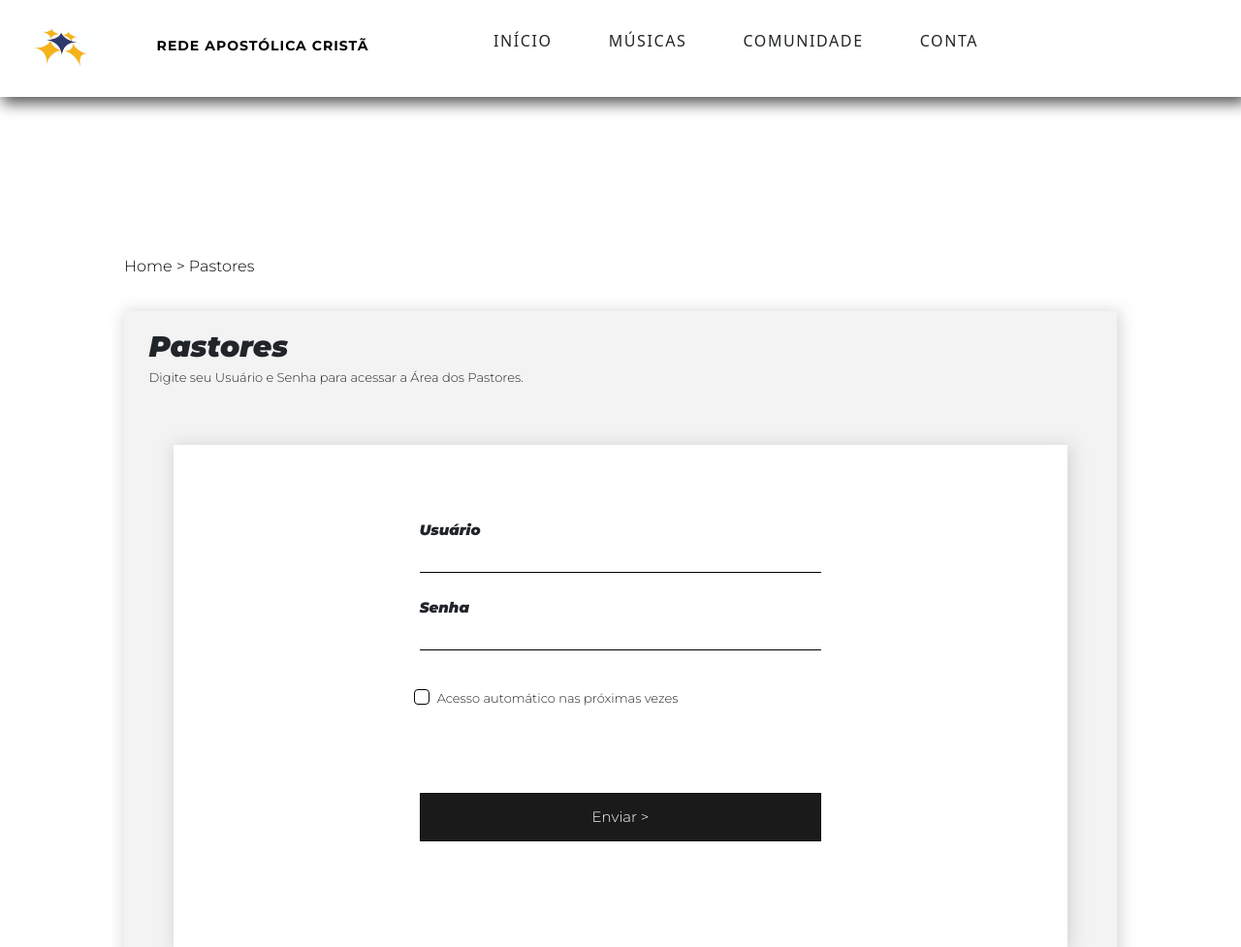
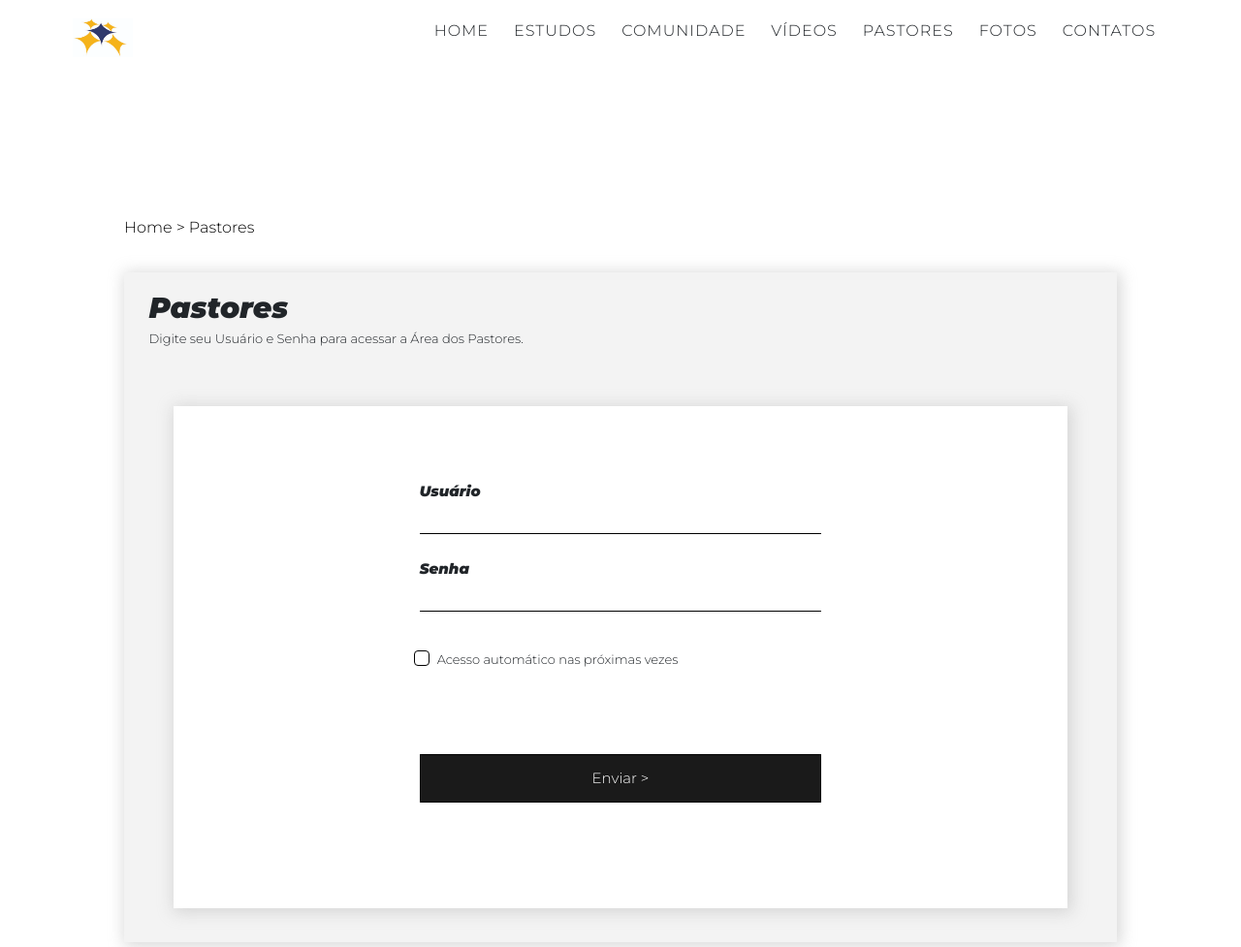
Before and after one commit to matheusfelipeflores/RedeApostolica, a plain HTML site: page pastores.html in a window 1280 px wide. Shown: the top 977 px of the page at 97% size. Drawn offline with nearby package versions, Linux system fonts and the light colour scheme.

Commit message:
Rede Apostólica Cristã

```diff
--- a/css/responsive.css
+++ b/css/responsive.css
@@ -17,7 +17,7 @@
     }
 }
 
-@media (max-width: 768px) {
+@media (max-width: 920px) {
     nav {
       display: none;
     }
--- a/css/style.css
+++ b/css/style.css
@@ -17,90 +17,11 @@ body::-webkit-scrollbar-thumb {
   background-color: #000;
   border-radius: 1px;
 }
-header {
-  width: 100%;
-  height: 100px;
-  margin: 0;
-  padding: 0;
-}
-
-.bg-light {
-  width: 100%;
-  height: 100px;
-  background-color: #FFF !important;
-  position: fixed;
-  z-index: 9999999999;
-  box-shadow: 4px 4px 15px 2px rgba(0, 0, 0, 0.7);
-  margin: 0;
-  padding: 0;
-}
-
-.navbar-light .navbar-nav .nav-link {
-  color: #000;
-  font-family: 'Montserrat', sans-serif;
-  font-weight: 300;
-  text-transform: uppercase;
-  font-size: 12px;
-}
-
-
-.nav-link:hover {
-  background-color: rgb(26, 26, 26);
-  color: #FFF !important;
-  transition: 1s;
-}
-
-.redimension-nav-brand {
-  width: 10%!important;
-  height: 100%!important;
-}
-
-.navbar-brand-a {
-  width: 50%;
-  height: 100%;
-  position: relative;
-  top: 25%;
-}
-
-.logoname {
-  width: 25%;
-  height: 100%;
-}
-
-.redimension-logoname {
-  width: 100%;
-  font-family: 'Montserrat', sans-serif;
-  text-transform: uppercase;
-  font-size: 14px;
-  font-weight: 700;
-  text-decoration: none;
-  letter-spacing: 1px;
-  color: #000;
-  position: relative;
-  top: 25%;
-}
-
-.navbar-collapse {
-  margin-left: 10%;
-}
-
-.section-video-banner {
-  width: 100%;
-  height: 100vh;
-}
-
-.first-video-banner {
-  width: 100%;
-  height: 100%;
-}
-
-.section-logo-banner {
-  width: 100%;
-  height: 100vh;
-}
 
 header {
   background-color: var(--a);
+  width: 100%;
+  height: 60px;
 }
 
 .menu-section {
@@ -108,46 +29,61 @@ header {
 }
 
 header .container {
+  width: 100%;
+  height: 80px;
   display: flex;
   align-items: center;
   justify-content: space-between;
-  width: 100%;
-  background-color: var(--a);
+  background-color: #FFF;
   margin: auto;
   box-shadow: 0px 0px 20px 0px var(--colorSw);
+  position: fixed;
 }
 
+.logomenu {
+  width: 60px;
+  height: 60px;
+  margin-left: 5%;
+}
+
+.logocirculo {
+  width: 100%;
+  height: 50%;
+  position: relative;
+  top: 15%;
+}
 header nav ul {
   display: flex;
-  width: 65%;
+  height: 100%;
+
 }
 
-header li {
+.nav-item {
   list-style: none;
-  padding: 1rem;
+  margin: 1px solid black;
 }
 
-header  a {
+header a {
+  position: relative;
+  font-family: 'Montserrat', sans-serif;
   text-decoration: none;
-  color: var(--bg);
+  color: #000;
+  font-size: 5px;
+  transition: all 250ms linear 0s;
+  letter-spacing: 1px;
+  position: relative;
   text-transform: uppercase;
-  font-size: 1.4rem;
-  padding: 2.1rem;
-  transition: all 250ms linear 0s;
-  margin-right: 5%;
-  letter-spacing: 0.1em;
-  font-size: 14px;
-  font-weight: 400;
-  line-height: 45px;
-  max-width: 160px;
-  position: relative;
-  text-decoration: none;
-  text-transform: uppercase;
+  padding: 10px 10px;
 }
 
 header a:hover {
   text-decoration: none;
+  background-color: black;
+  color: white;
 }
+
+
+
 /* ============ BANNER PRINCIPAL ============ */
 
 .main-principal {
--- a/pastores.html
+++ b/pastores.html
@@ -26,31 +26,46 @@
 
 <body>
     <header>
-        <nav class="navbar navbar-expand-lg navbar-light bg-light">
-
-            <div class="redimension-nav-brand">
-
-                <a class="navbar-brand-a" href="#">
-                    <img src="images/logo1.jpg" width="62" height="40" alt="">
-                </a>
-
+        <div class="container">
+          <div class="logomenu">
+            <div class="logocirculo">
+              <img src="images/logo1.jpg" width="62" height="40">
             </div>
-            <div class="logoname">
-                <a class="redimension-logoname">Rede Apostólica Cristã</a>
+          </div>
+          <div class="menu-section">
+            <div class="menu-toggle">
+              <div class="one"></div>
+              <div class="two"></div>
+              <div class="three"></div>
             </div>
-            <ul class="nav-links">
-                <li><a href="#" class=" btn effect01">Início</a></li>
-                <li><a href="#" class=" btn effect01">Músicas</a></li>
-                <li><a href="#" class=" btn effect01">Comunidade</a></li>
-                <li><a href="#" class=" btn effect01">Conta</a></li>
-                <!--<li class='nav-item active checkboxinput'>
-                          <input id="switch" type="checkbox" name="theme">
-                          <label for="switch">Toggle</label>
-                  </li>-->
-            </ul>
-        </nav>
-        </nav>
-    </header>
+            <nav>
+              <ul class="nav-links">
+                <li class="nav-item">
+                  <a href="#" class=" btn effect01">Home</a>
+                </li>
+                <li class="nav-item">
+                  <a href="#" class=" btn effect01">Estudos</a>
+                </li>
+                <li class="nav-item">
+                  <a href="#" class=" btn effect01">Comunidade</a>
+                </li>
+                <li class="nav-item">
+                  <a href="#" class=" btn effect01">Vídeos</a>
+                </li>
+                <li class="nav-item">
+                  <a href="#" class=" btn effect01">Pastores</a>
+                </li>
+                <li class="nav-item">
+                  <a href="#" class=" btn effect01">Fotos</a>
+                </li>
+                <li class="nav-item">
+                  <a href="#" class=" btn effect01">Contatos</a>
+                </li>
+              </ul>
+            </nav>
+          </div>
+        </div>
+      </header>
 
 
 
```
Also changed, not shown: js/menu.js (added, +12 -0 lines).
